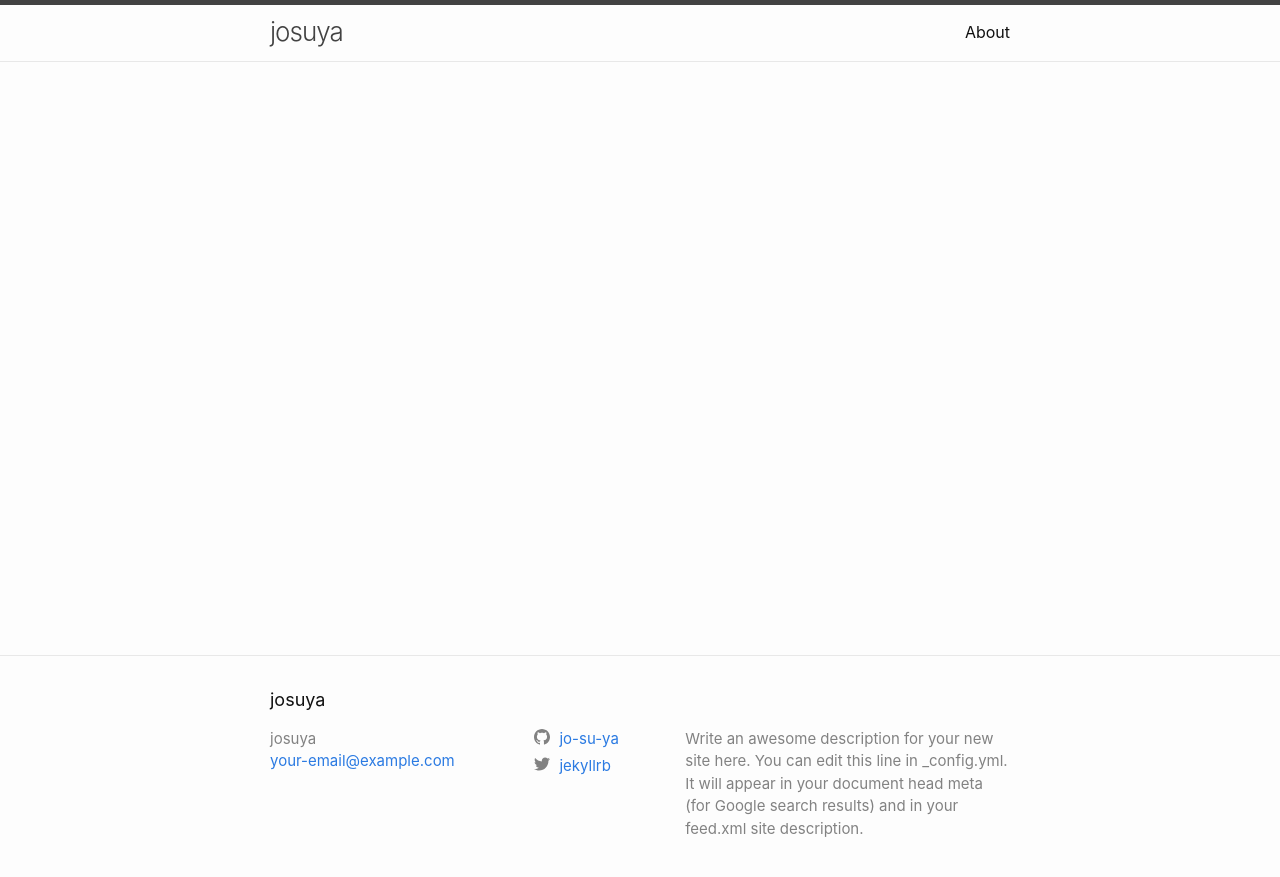
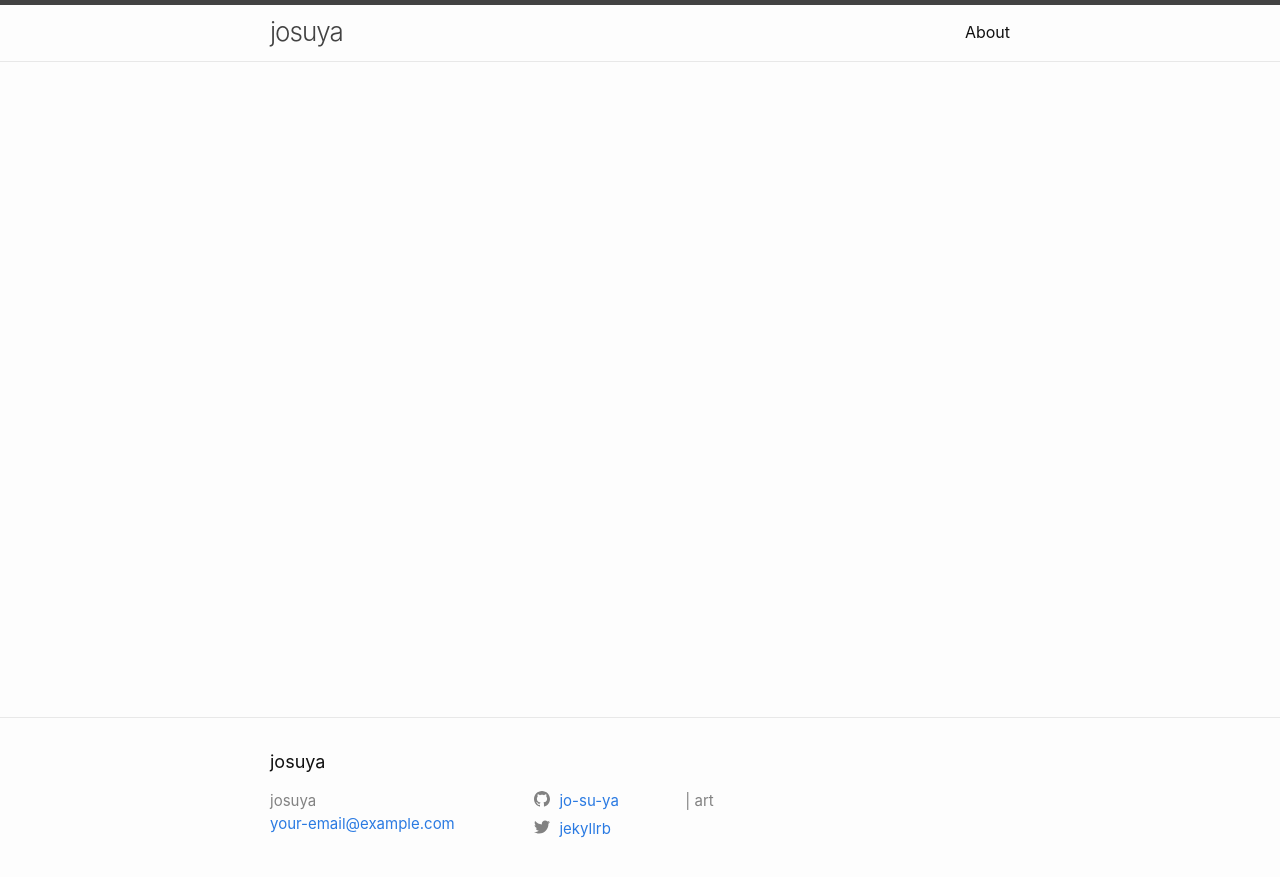
Before and after one commit to jo-su-ya/jo-su-ya.github.io, a Jekyll site: the page built from index.markdown, in a window 1280 px wide. Shown: the top 877 px of the page. Built offline with Jekyll 4.4.1, drawn with Linux system fonts in a browser that asks for light colours.

Commit message:
changed site description

```diff
--- a/_config.yml
+++ b/_config.yml
@@ -21,9 +21,7 @@
 title: josuya
 email: your-email@example.com
 description: >- # this means to ignore newlines until "baseurl:"
-  Write an awesome description for your new site here. You can edit this
-  line in _config.yml. It will appear in your document head meta (for
-  Google search results) and in your feed.xml site description.
+  | art
 baseurl: "" # the subpath of your site, e.g. /blog
 url: "https://josuya.com" # the base hostname & protocol for your site, e.g. http://example.com
 twitter_username: jekyllrb
```
